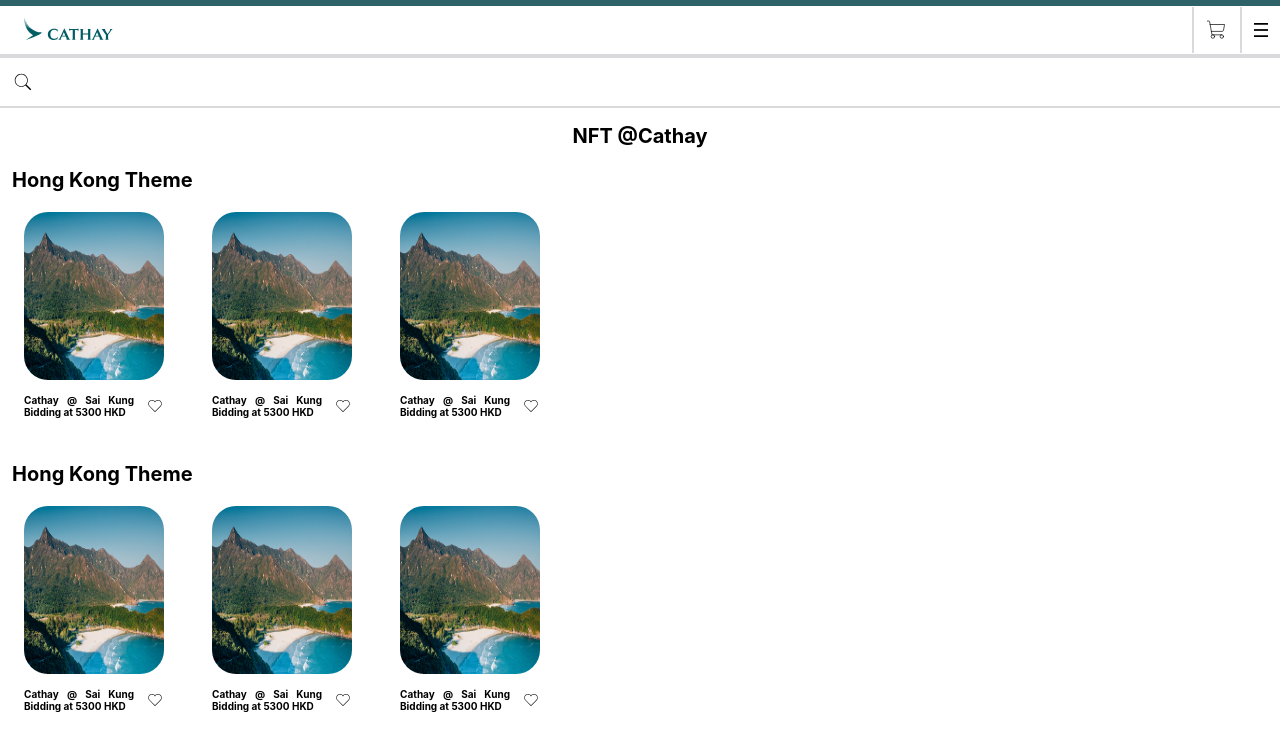
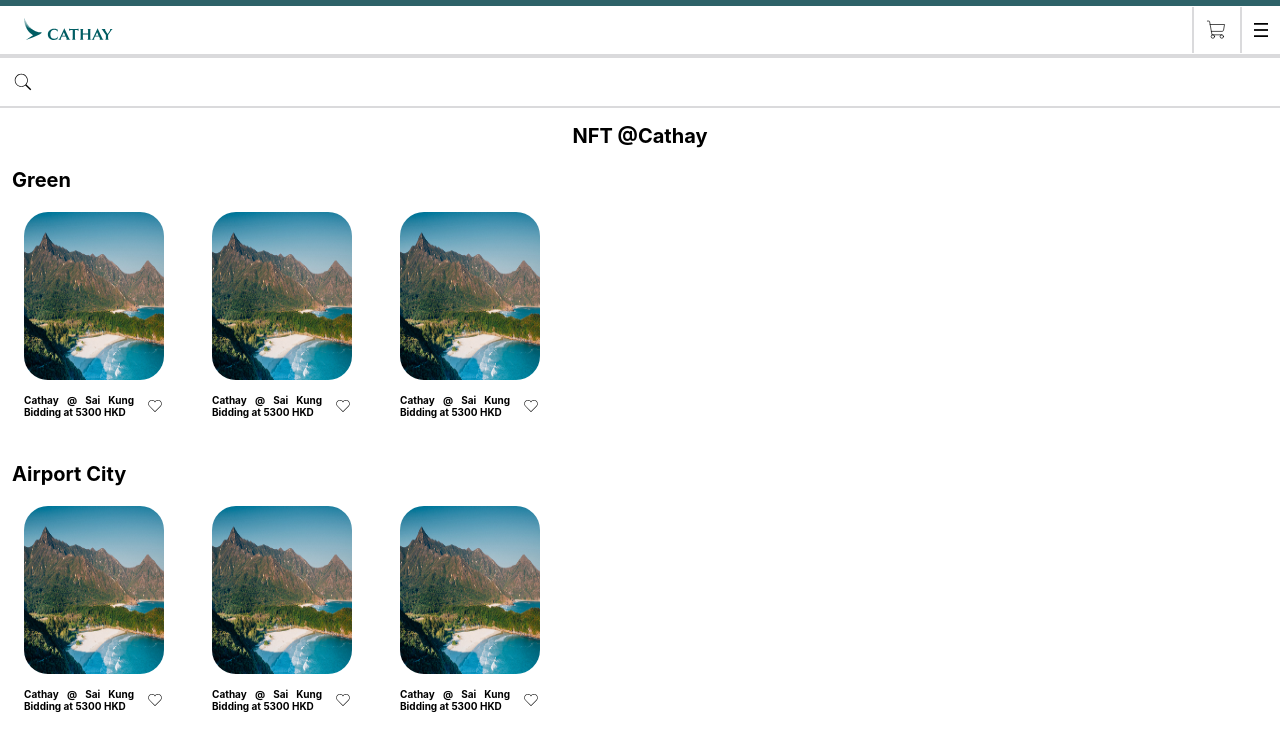
Before and after one commit to terrylcc/cathay-nft, a React (Create React App) app in the folder app/: page /nfts in a window 1280 px wide. Shown: the top 750 px of the page. Built offline with nearby package versions, Linux system fonts and the light colour scheme; no server answers.

Commit message:
custom field sub

```diff
--- a/app/src/components/NFTBio.js
+++ b/app/src/components/NFTBio.js
@@ -3,6 +3,7 @@
   Link
 } from "react-router-dom";
 function NFTBio({ NFT }) {
+  if (NFT === undefined) {
     return (
       <div className="nftbio">
         <Link to="/nfts/nft">
@@ -14,6 +15,21 @@
         </div>
       </div>
     );
+  } else {
+    const custom_fields = JSON.parse(NFT.custom_fields.S)
+    return (
+      <div className="nftbio">
+        <Link to="/nfts/nft">
+          <img src={custom_fields.img_url} alt="Sai Kung" />
+        </Link>
+        <div className='info'>
+            <p>Cathay @ {custom_fields.name} at {custom_fields.bidding_price} HKD</p>
+            <img src={process.env.PUBLIC_URL + '/images/icons/heart.svg'} alt="heart" />
+        </div>
+      </div>
+    );
+  }
+
 }
 
 export default NFTBio;
--- a/app/src/components/NFTCollection.js
+++ b/app/src/components/NFTCollection.js
@@ -1,10 +1,10 @@
 import React from 'react'
 import NFTBio from './NFTBio';
 
-function NFTCollection({ themeNFTList }){
+function NFTCollection({ themeNFTList, themeName }){
   return (
     <div className="nftcollection">
-      <h1>Hong Kong Theme</h1>
+      <h1>{ themeName }</h1>
       <ul className="nftgallery">
           <li><NFTBio NFT={themeNFTList[0]}/></li>
           <li><NFTBio NFT={themeNFTList[1]}/></li>
--- a/app/src/page/Home.js
+++ b/app/src/page/Home.js
@@ -2,7 +2,7 @@
 import NavBar from '../components/NavBar';
 import SearchBar from '../components/SearchBar';
 
-class NFTMarketplace extends React.Component {
+class Home extends React.Component {
   render() {
     return (
       <div className='App'>
@@ -18,4 +18,4 @@
   }
 }
 
-export default NFTMarketplace;
+export default Home;
--- a/app/src/page/NFTMarketplace.js
+++ b/app/src/page/NFTMarketplace.js
@@ -8,7 +8,7 @@
 import SearchBar from '../components/SearchBar';
 const NFTApiUrl = "https://jd2r369gmf.execute-api.ap-southeast-1.amazonaws.com/dev/nft";
 function NFTMarketplace() {
-  const [NFTs, setNFTs] = useState(undefined);
+  const [NFTs, setNFTs] = useState([]);
   useEffect(() => {
     axios.get(NFTApiUrl).then((res) => {
       setNFTs(res.data.body);
@@ -25,8 +25,8 @@
           <h1>NFT @Cathay</h1>
         </Link>
         <ul className="nftexhibition">
-            <li><NFTCollection themeNFTList={[]}/></li>
-            <li><NFTCollection themeNFTList={[]}/></li>
+            <li><NFTCollection themeName={"Green"} themeNFTList={NFTs.slice(0, 3)}/></li>
+            <li><NFTCollection themeName={"Airport City"} themeNFTList={[]}/></li>
         </ul>
       </div>
     </div>
```
